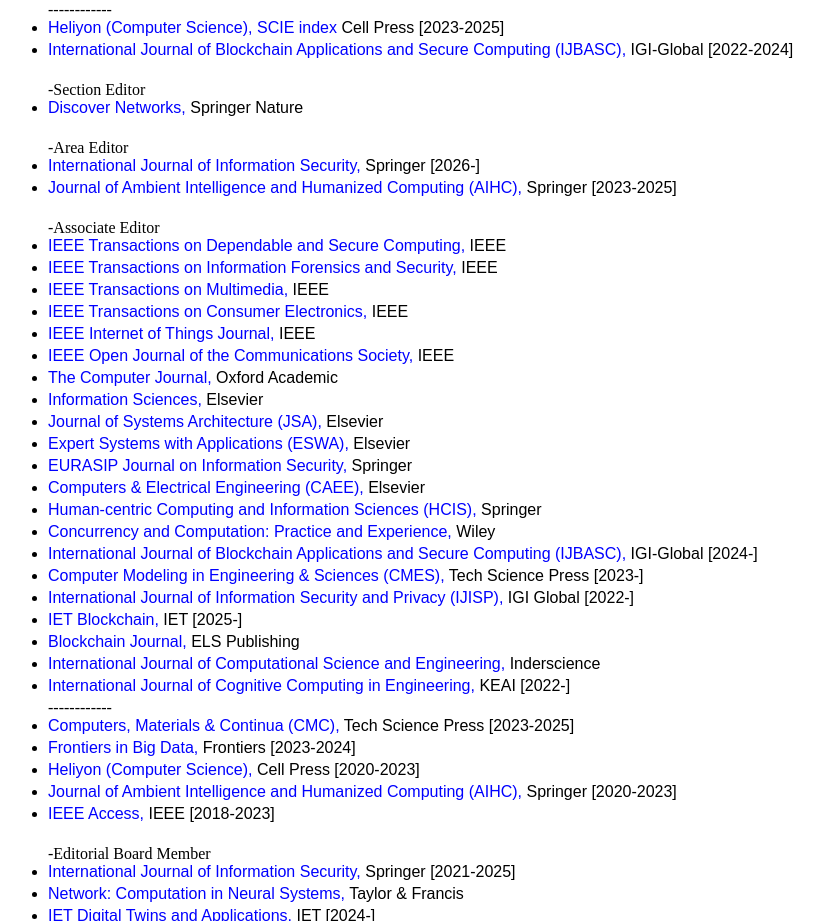
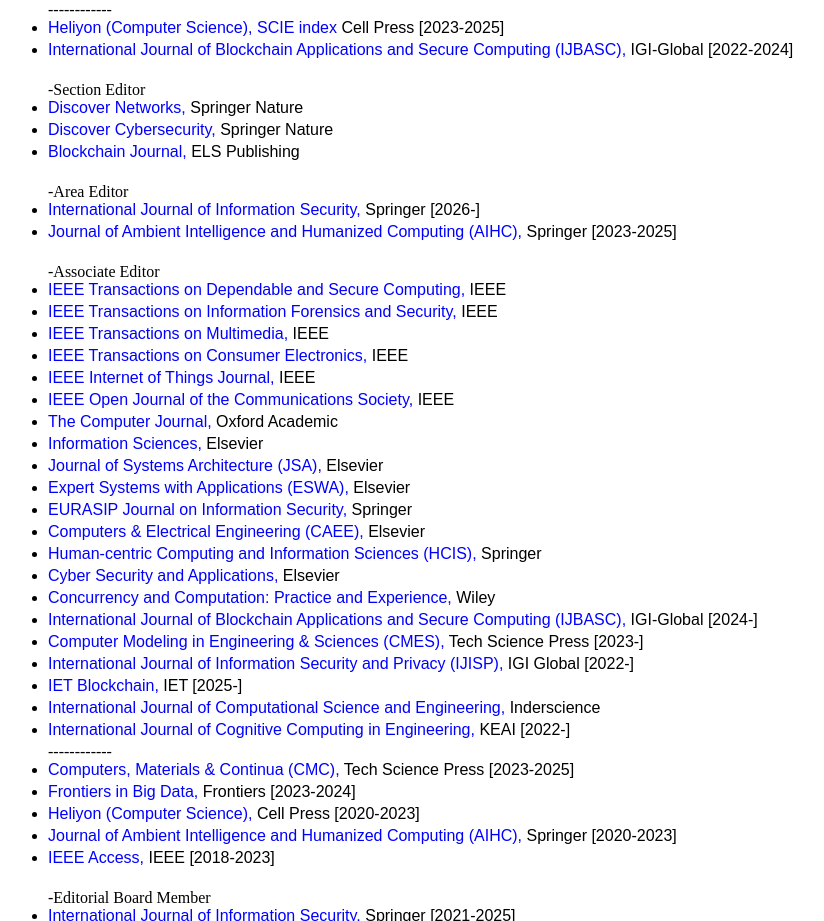
Before and after one commit to WZMeng/homepage, a plain HTML site: page index.html in a window 1280 px wide. Shown: the part 1811-2732 px from the top of the page, without its empty margins (42-866 px from the left). Drawn offline with Linux system fonts and the light colour scheme.

Commit message:
Update index.html

```diff
--- a/index.html
+++ b/index.html
@@ -220,6 +220,14 @@ Some recent projects that I am taking part in and managing are as follows.
 <a href="https://link.springer.com/journal/44354">Discover Networks,</a> Springer Nature
 </li>
 
+<li style="font-family:Arial;margin-bottom:3pt">
+<a href="https://link.springer.com/journal/44613/">Discover Cybersecurity,</a> Springer Nature
+</li>
+
+<li style="font-family:Arial;margin-bottom:3pt">
+<a href="https://www.elspub.com/journals/blockchain">Blockchain Journal,</a> ELS Publishing
+</li>
+
 <br />
 
 -Area Editor
@@ -284,6 +292,10 @@ Some recent projects that I am taking part in and managing are as follows.
 
 <li style="font-family:Arial;margin-bottom:3pt">
 <a href="http://hcisj.com/">Human-centric Computing and Information Sciences (HCIS),</a> Springer
+</li>
+
+<li style="font-family:Arial;margin-bottom:3pt">
+<a href="https://www.sciencedirect.com/journal/cyber-security-and-applications">Cyber Security and Applications,</a> Elsevier
 </li>
 
 <li style="font-family:Arial;margin-bottom:3pt">
@@ -307,9 +319,6 @@ Some recent projects that I am taking part in and managing are as follows.
 <a href="https://ietresearch.onlinelibrary.wiley.com/journal/26341573">IET Blockchain,</a> IET [2025-]
 </li>
 
-<li style="font-family:Arial;margin-bottom:3pt">
-<a href="https://www.elspub.com/journals/blockchain">Blockchain Journal,</a> ELS Publishing
-</li>
 
 <li style="font-family:Arial;margin-bottom:3pt">
 <a href="https://www.inderscience.com/jhome.php?jcode=ijcse&amp;csid=9c0sip9o4v09280hc31jabp656">International Journal of Computational Science and Engineering,</a>  Inderscience
```
